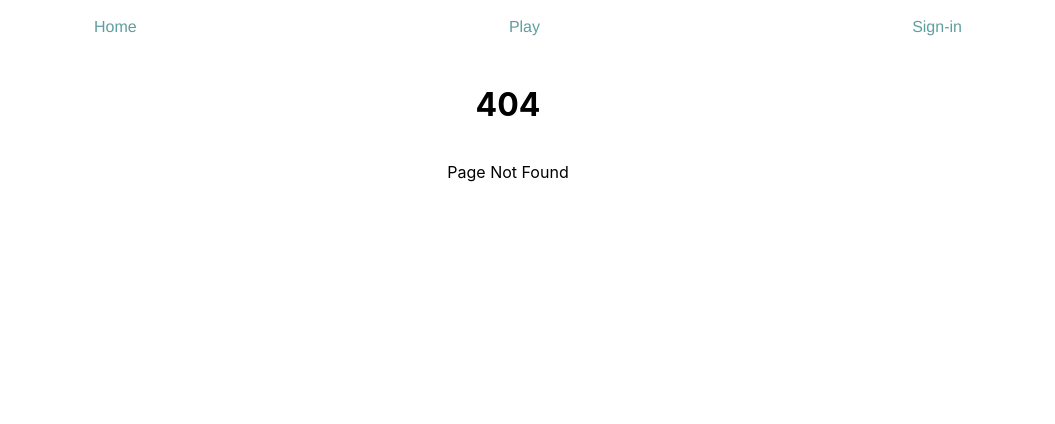
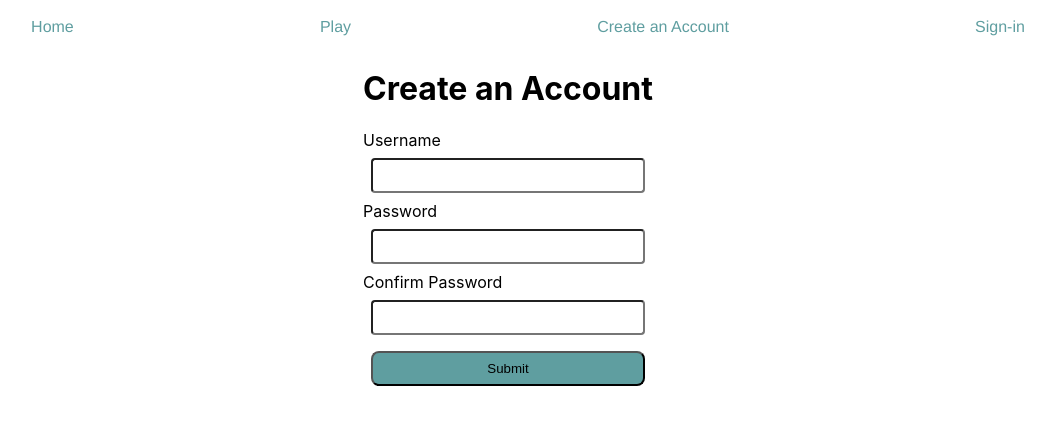
Before and after one commit to mmalotky/the-cave, a React (Create React App) app in the folder the-cave/: page /create-account in a window 1280 px wide. Before the commit this address had no page. Shown: the top 424 px of the page, without its empty margins (132-1187 px from the left). Built offline with nearby package versions, Linux system fonts and the light colour scheme; the HTML template or start-up script is replaced by a standard one.

Commit message:
added create acount page

```diff
--- a/the-cave/src/App.js
+++ b/the-cave/src/App.js
@@ -11,6 +11,7 @@ import Home from "./components/Home"
 import Login from "./components/Login";
 import { useState } from "react";
 import AuthContext from "./context/AuthContext"
+import CreateAccount from "./components/CreateAccount";
 
 function App() {
   let currentUserData = localStorage.getItem("userData");
@@ -34,6 +35,7 @@ function App() {
             <Navigate to="/login"/>
           }/>
           <Route path="login" element={<Login SERVER_URL={SERVER_URL} setUser={setUser}/>}/>
+          <Route path="create-account" element={<CreateAccount/>}/>
           <Route path="*" element={<NotFound/>} />
         </Routes>
       </Router>
--- /dev/null
+++ b/the-cave/src/components/CreateAccount.js
@@ -0,0 +1,20 @@
+import "./Form.css";
+
+function CreateAccount() {
+    return (
+        <div className="form-container">
+            <form className="form-class">
+                <h1>Create an Account</h1>
+                <label>Username</label>
+                <input className="form-input"/>
+                <label>Password</label>
+                <input className="form-input"/>
+                <label>Confirm Password</label>
+                <input className="form-input"/>
+                <button className="form-submit" type="submit">Submit</button>
+            </form>
+        </div>
+    );
+}
+
+export default CreateAccount;
--- a/the-cave/src/components/NavBar.js
+++ b/the-cave/src/components/NavBar.js
@@ -26,6 +26,11 @@ function NavBar({setUser}) {
                     </Link>
                 </li>
                 <li>
+                    <Link className="navbar-link" to="/create-account">
+                        Create an Account
+                    </Link>
+                </li>
+                <li>
                     <Link className="navbar-link" to="/login">
                         { context ? "Switch Users" : "Sign-in"}
                     </Link>
```
